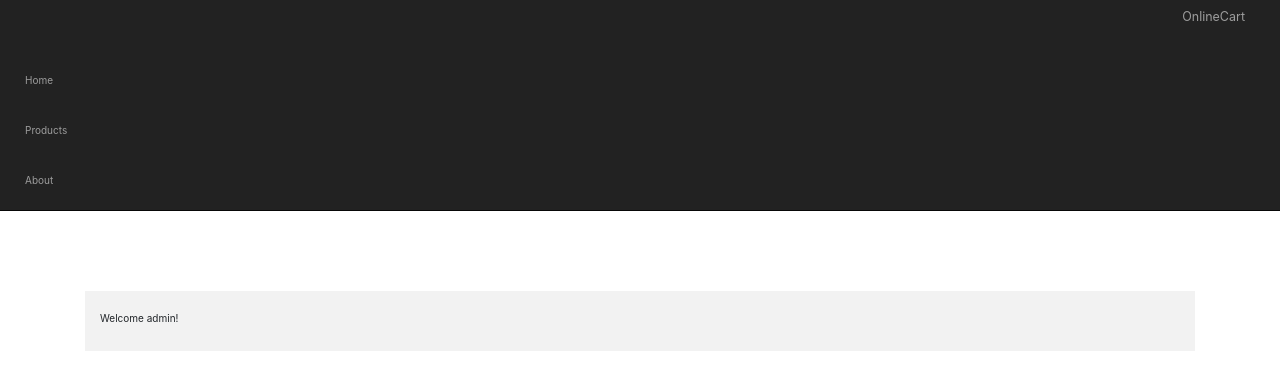
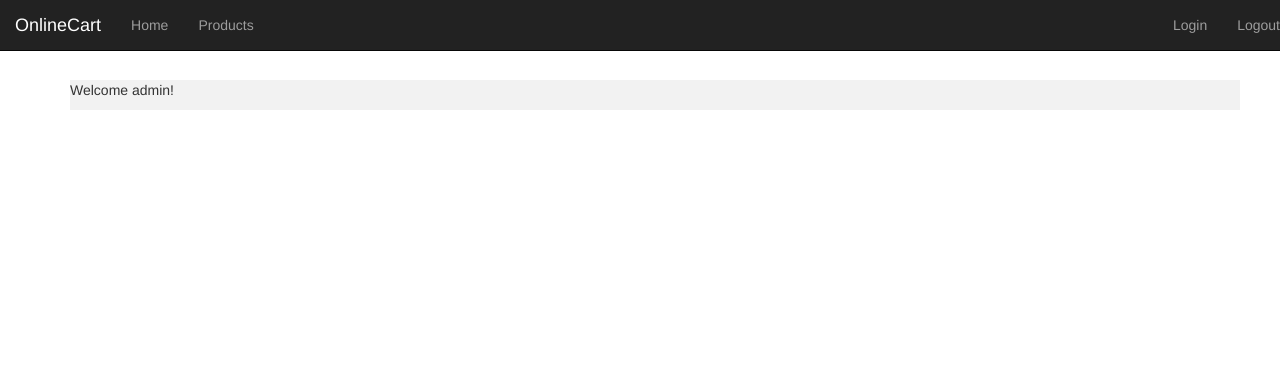
Before and after one commit to NileshVS/OnlineCartAngular8, an Angular app: page / in a window 1280 px wide. Shown: the top 390 px of the page. Built offline with nearby package versions, Linux system fonts and the light colour scheme.

Commit message:
#bug fixes

```diff
--- a/package.json
+++ b/package.json
@@ -19,7 +19,7 @@
     "@angular/platform-browser": "~8.2.9",
     "@angular/platform-browser-dynamic": "~8.2.9",
     "@angular/router": "~8.2.9",
-    "bootstrap": "4.1.1",
+    "bootstrap": "^3.3.7",
     "ngx-bootstrap": "^5.2.0",
     "rxjs": "~6.4.0",
     "tslib": "^1.10.0",
--- a/src/app/app.module.ts
+++ b/src/app/app.module.ts
@@ -21,6 +21,7 @@
 import {HttpClientModule} from  '@angular/common/http';
 import { AddProductComponent } from './add-product/add-product.component';
 import { ModalModule } from 'ngx-bootstrap/modal';
+import { LoginComponent } from './login/login.component';
 
 @NgModule({
   declarations: [
@@ -37,7 +38,8 @@
     ContactComponent,
     CareerComponent,
     ProductComponent,
-    AddProductComponent
+    AddProductComponent,
+    LoginComponent
   ],
   imports: [
     BrowserModule,
--- a/src/app/home/home.component.html
+++ b/src/app/home/home.component.html
@@ -1,7 +1,5 @@
 <div class="container" style='background-color: #f2f2f2;'>
         <div class="row">
-                <div class="col-xs-12 col-sm-12 col-md-12 col-lg-12" style="margin-top: 20px;">
-                        <p>Welcome admin!</p><br>
-                </div>
+                <p>Welcome admin!</p>
         </div>
 </div>
--- /dev/null
+++ b/src/app/login/login.component.html
@@ -0,0 +1 @@
+<p>login works!</p>
--- /dev/null
+++ b/src/app/login/login.component.ts
@@ -0,0 +1,15 @@
+import { Component, OnInit } from '@angular/core';
+
+@Component({
+  selector: 'app-login',
+  templateUrl: './login.component.html',
+  styleUrls: ['./login.component.css']
+})
+export class LoginComponent implements OnInit {
+
+  constructor() { }
+
+  ngOnInit() {
+  }
+
+}
--- a/src/app/navbar/navbar.component.html
+++ b/src/app/navbar/navbar.component.html
@@ -12,14 +12,16 @@
 
     <!-- Collect the nav links, forms, and other content for toggling -->
     <div class="collapse navbar-collapse navbar-ex1-collapse">
-        <ul class="nav navbar-nav">
+        <ul class="nav navbar-nav navbar-left">
             <li ><a routerLink="/home">Home</a></li>
             <li><a routerLink="/product">Products</a></li>
-            <li><a routerLink="/about">About</a></li>
+        </ul>
+        <ul class="nav navbar-nav navbar-right">
+            <li><a routerLink="/login">Login</a></li>
+            <li><a href="" (click) = "LogOut()">Logout</a></li>
         </ul>
     </div><!-- /.navbar-collapse -->
 </nav>
 <div class="container" style="margin-top: 80px;">
     <router-outlet></router-outlet>
-
 </div>
--- a/src/app/product/product.component.ts
+++ b/src/app/product/product.component.ts
@@ -16,6 +16,7 @@
   private products;
   private  subCategories;
   private seletedFile;
+  private latestSelectFileUrl;
 
   constructor(private ps: productServices,  private fb: FormBuilder) {}
 
@@ -69,13 +70,14 @@
 
   fileUpload(event){
     this.seletedFile = event.target.files[0];
-    console.log(this.seletedFile);
     // console.log(this.seletedFile);
     if (event.target.files && event.target.files.length > 0){
       let fileup= new FormData();
       fileup.append('imgUrl', this.seletedFile, this.seletedFile.name);
       this.ps.uploadImage(fileup).subscribe( data => {
-      console.log(data);
+      // console.log(data);
+      this.latestSelectFileUrl = data;
+      // console.log(this.latestSelectFileUrl);
     });
     }
   }
--- a/src/app/shared/services/app.services.ts
+++ b/src/app/shared/services/app.services.ts
@@ -29,7 +29,7 @@
         return this.http.delete(this.deleteProductURL + "/" + id, {headers: this.httpHeader})
     }
     uploadImage(img){
-        alert(JSON.stringify(img));
+        // alert(JSON.stringify(img));
         return this.http.post(this.fileUploadURL , img);
     }
 }
--- a/src/index.html
+++ b/src/index.html
@@ -7,13 +7,12 @@
   <meta name="viewport" content="width=device-width, initial-scale=1">
   <link rel="icon" type="image/x-icon" href="favicon.ico">
   <link rel="stylesheet" href="https://maxcdn.bootstrapcdn.com/bootstrap/3.3.7/css/bootstrap.min.css">
-  <!-- jQuery (necessary for Bootstrap's JavaScript plugins) -->
-  <script src="https://ajax.googleapis.com/ajax/libs/jquery/1.12.4/jquery.min.js"></script>
-<!-- Latest compiled and minified JavaScript -->
-<script src="https://maxcdn.bootstrapcdn.com/bootstrap/3.3.7/js/bootstrap.min.js"></script>
 </head>
 <body>
-
   <app-root></app-root>
+      <!-- jQuery (necessary for Bootstrap's JavaScript plugins) -->
+      <script src="https://ajax.googleapis.com/ajax/libs/jquery/1.12.4/jquery.min.js"></script>
+      <!-- Latest compiled and minified JavaScript -->
+      <script src="https://maxcdn.bootstrapcdn.com/bootstrap/3.3.7/js/bootstrap.min.js"></script>
 </body>
 </html>
```
Also changed, not shown: src/app/app.routes.ts (+3 -17 lines), src/app/app.component.html (line endings or trailing spaces), src/app/login/login.component.css (added), 2 other files (tests, documents, lock files or other folders).
